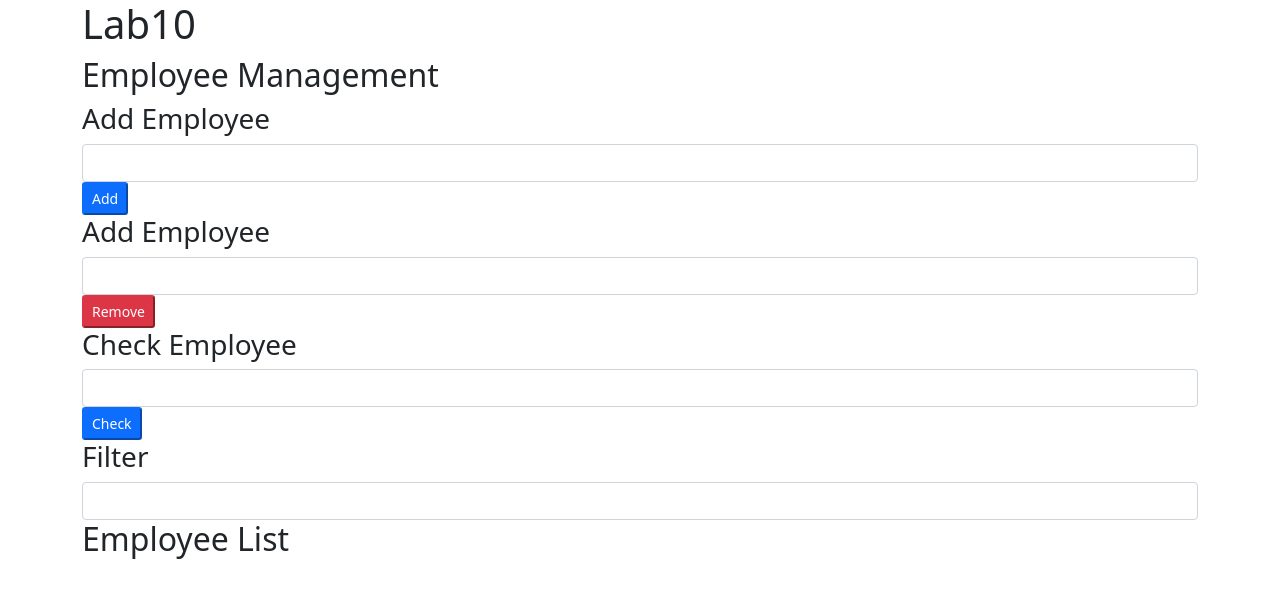
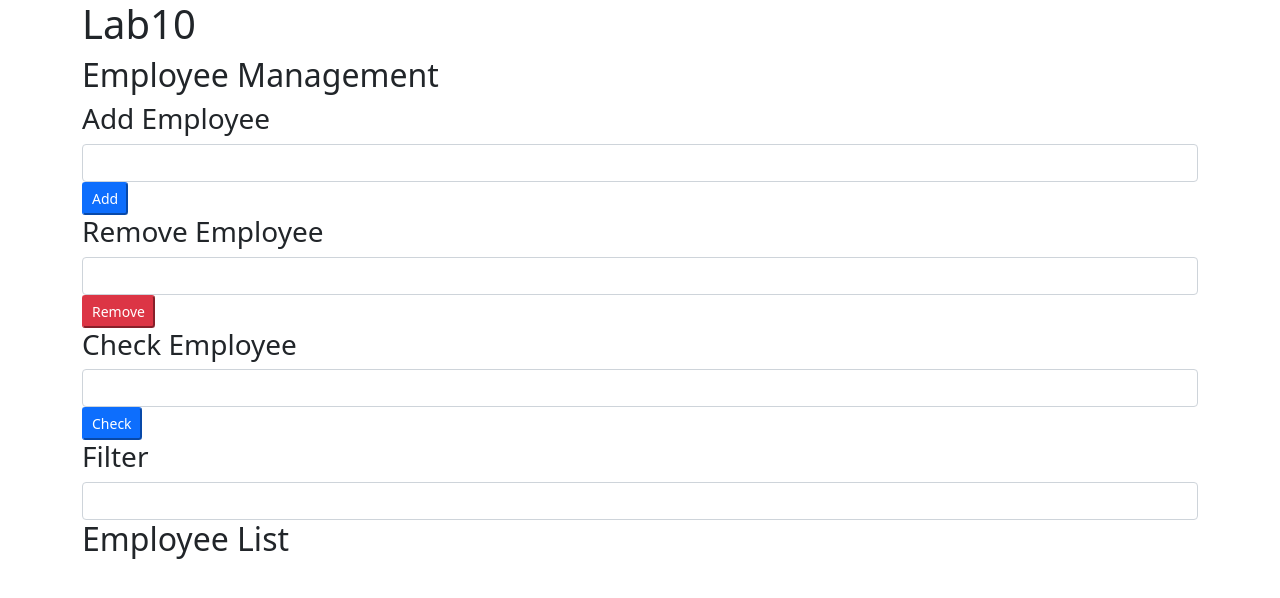
Before and after one commit to q1e123/PLPF-10, an Angular app: page / in a window 1280 px wide. Shown: the top 598 px of the page. Built offline with nearby package versions, Linux system fonts and the light colour scheme.

Commit message:
added persistance

```diff
--- a/src/app/app.component.html
+++ b/src/app/app.component.html
@@ -19,7 +19,7 @@
     </form>
 </div>
 <div class="row">
-  <h3>Add Employee</h3>
+  <h3>Remove Employee</h3>
     <form (ngSubmit)="removeEmployee()">
 
       <!-- Binding -->
--- a/src/app/app.component.ts
+++ b/src/app/app.component.ts
@@ -16,12 +16,20 @@ export class AppComponent {
   removeEmployeeName = '';
   checkEmployeeName = '';
   filterEmployeeName = '';
+
+  ngOnInit() {
+    const savedEmployees = localStorage.getItem('employeeList');
+    this.employeeList = JSON.parse(savedEmployees as string) || [];
+  }
+
   // Events
   addEmployee() {
     this.employeeList.push(this.addEmployeeName);
+    localStorage.setItem('employeeList', JSON.stringify(this.employeeList));
   }
   removeEmployee() {
     this.employeeList = _.without(this.employeeList, this.removeEmployeeName);
+    localStorage.setItem('employeeList', JSON.stringify(this.employeeList));
   }
   checkEmployee(){
     if(_.contains(this.employeeList, this.checkEmployeeName)){
```
